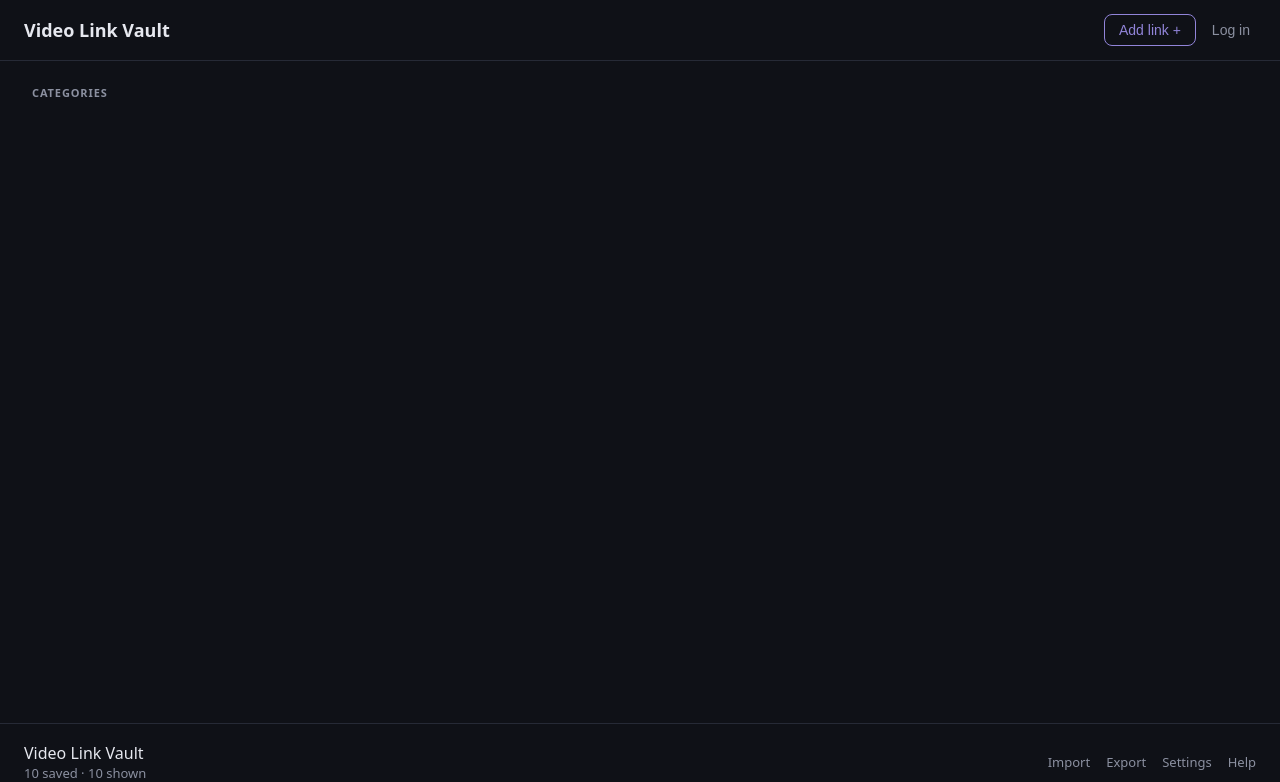
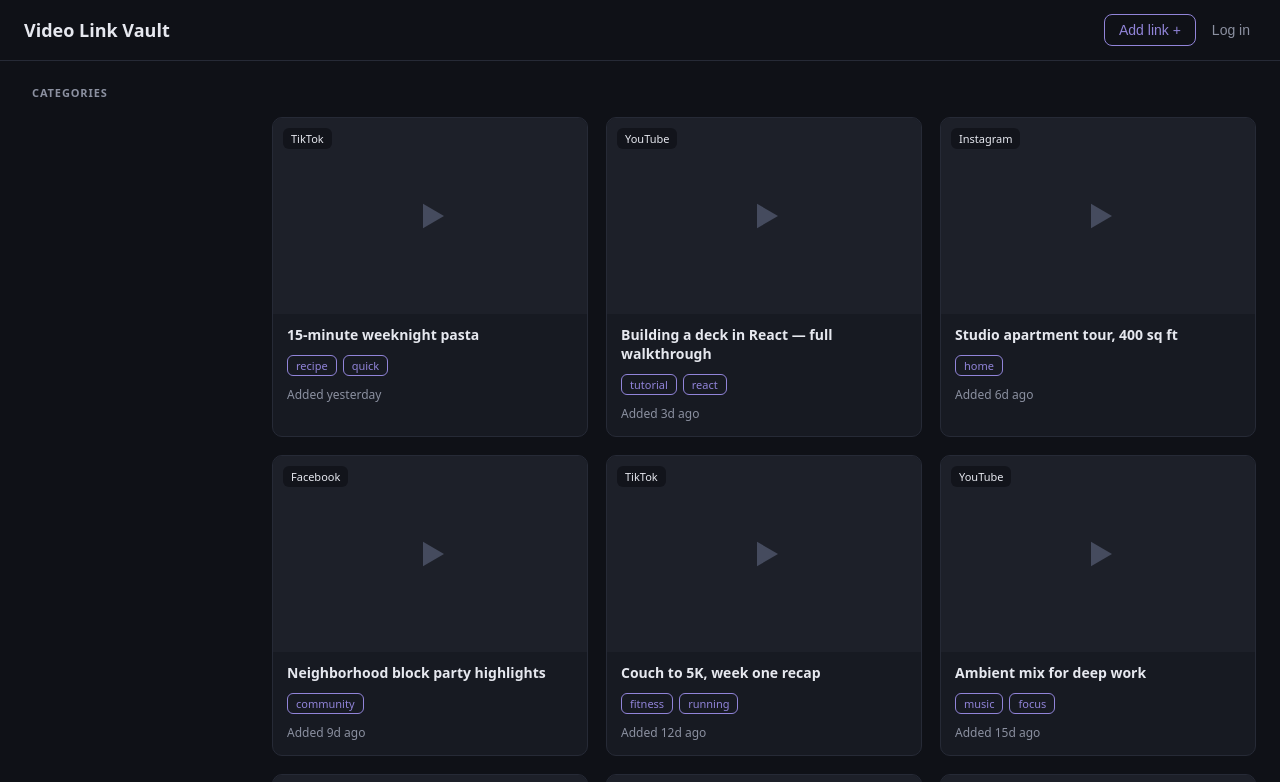
Before and after one commit to tylerdurden151/MSSA_Mini_Project, a React (Vite) app in the folder Frontend/Frontend_Link_Vault/: page / in a window 1280 px wide. Shown: the top 782 px of the page. Built offline with nearby package versions, Linux system fonts and the light colour scheme.

Commit message:
Added Url Link Card and its Css layout

```diff
--- a/Frontend/Frontend_Link_Vault/src/App.jsx
+++ b/Frontend/Frontend_Link_Vault/src/App.jsx
@@ -1,13 +1,11 @@
-import { useState } from 'react'
-import heroImg from './assets/hero.png'
-import reactLogo from './assets/react.svg'
-import viteLogo from './assets/vite.svg'
-import { mockLinks } from './mockData/mockLinks'
-import './App.css'
+import { useState } from "react";
+import { mockLinks } from "./mockData/mockLinks";
+import LinkCard from "./components/LinkCard";
+import "./App.css";
 
 function App() {
   return (
-     <div className="app">
+    <div className="app">
       <header className="app-header">
         <h1 className="brand">Video Link Vault</h1>
         <div className="header-actions">
@@ -27,12 +25,12 @@ function App() {
             {/* Step 6: search box + date filter */}
           </div>
 
-          <div className="chips">
-            {/* Step 5: platform filter chips */}
-          </div>
+          <div className="chips">{/* Step 5: platform filter chips */}</div>
 
           <div className="card-grid">
-            {/* Step 4: link cards */}
+            {mockLinks.map((link) => (
+              <LinkCard key={link.id} link={link} />
+            ))}
           </div>
         </main>
       </div>
@@ -52,7 +50,7 @@ function App() {
         </nav>
       </footer>
     </div>
-  )
+  );
 }
 
-export default App
+export default App;
--- /dev/null
+++ b/Frontend/Frontend_Link_Vault/src/components/LinkCard.css
@@ -0,0 +1,70 @@
+.card {
+  background: var(--surface);
+  border: 1px solid var(--border);
+  border-radius: var(--radius);
+  overflow: hidden;
+}
+
+.card-thumb {
+  position: relative;
+  aspect-ratio: 16 / 10;
+  background: var(--surface-2);
+  display: flex;
+  align-items: center;
+  justify-content: center;
+}
+
+.card-img {
+  width: 100%;
+  height: 100%;
+  object-fit: cover;
+}
+
+.card-play {
+  width: 42px;
+  height: 42px;
+  color: #454b5e;
+}
+
+.card-platform {
+  position: absolute;
+  top: 10px;
+  left: 10px;
+  padding: 3px 8px;
+  border-radius: 6px;
+  background: rgba(15, 17, 23, 0.75);
+  font-size: 11px;
+  color: var(--text);
+}
+
+.card-body {
+  padding: 12px 14px 14px;
+}
+
+.card-title {
+  margin: 0 0 10px;
+  font-size: 14px;
+  font-weight: 600;
+  line-height: 1.35;
+}
+
+.card-tags {
+  display: flex;
+  flex-wrap: wrap;
+  gap: 6px;
+  margin-bottom: 10px;
+}
+
+.tag {
+  padding: 2px 8px;
+  border: 1px solid var(--accent);
+  border-radius: 6px;
+  color: var(--accent);
+  font-size: 11px;
+}
+
+.card-meta {
+  margin: 0;
+  color: var(--muted);
+  font-size: 12px;
+}
--- /dev/null
+++ b/Frontend/Frontend_Link_Vault/src/components/LinkCard.jsx
@@ -0,0 +1,43 @@
+import "./LinkCard.css";
+
+function formatAdded(isoDate) {
+  const msPerDay = 1000 * 60 * 60 * 24;
+  const days = Math.floor((Date.now() - new Date(isoDate)) / msPerDay);
+
+  if (days <= 0) return "Added today";
+  if (days === 1) return "Added yesterday";
+  return `Added ${days}d ago`;
+}
+
+function LinkCard({ link }) {
+  return (
+    <article className="card">
+      <div className="card-thumb">
+        {link.thumbnailUrl ? (
+          <img className="card-img" src={link.thumbnailUrl} alt="" />
+        ) : (
+          <svg className="card-play" viewBox="0 0 24 24" aria-hidden="true">
+            <path d="M8 5l12 7-12 7z" fill="currentColor" />
+          </svg>
+        )}
+        <span className="card-platform">{link.platform}</span>
+      </div>
+
+      <div className="card-body">
+        <h3 className="card-title">{link.title}</h3>
+
+        <div className="card-tags">
+          {link.tags.map((tag) => (
+            <span className="tag" key={tag}>
+              {tag}
+            </span>
+          ))}
+        </div>
+
+        <p className="card-meta">{formatAdded(link.createdAtUtc)}</p>
+      </div>
+    </article>
+  );
+}
+
+export default LinkCard;
```
